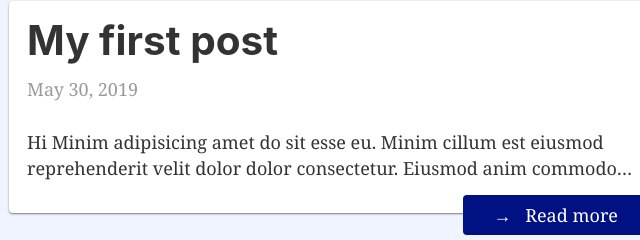
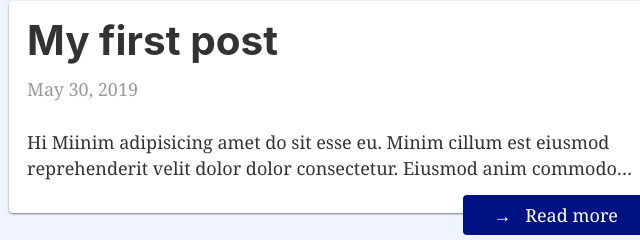
Before and after one commit to Neology92/gatsby-first, a Gatsby site: page /2 in a window 1280 px wide. Shown: the part 128-368 px from the top of the page, 169-809 px from the left. Built offline with nearby package versions, Linux system fonts and the light colour scheme; Gatsby itself is replaced by a stand-in of ours.

Commit message:
Update Posts “post1”

```diff
--- a/src/posts/post1.md
+++ b/src/posts/post1.md
@@ -1,12 +1,11 @@
 ---
-slug: '/first-post'
+slug: /first-post
 date: '2019-05-30'
-title: 'My first post'
+title: My first post
 ---
-
 # Hi
 
-Minim adipisicing amet do sit esse eu. Minim cillum est eiusmod reprehenderit velit dolor dolor consectetur. Eiusmod anim commodo eiusmod exercitation consectetur cillum ullamco laborum id aliquip.
+Miinim adipisicing amet do sit esse eu. Minim cillum est eiusmod reprehenderit velit dolor dolor consectetur. Eiusmod anim commodo eiusmod exercitation consectetur cillum ullamco laborum id aliquip.
 
 Dolor non eiusmod sunt ea et. Veniam ea consequat et deserunt magna. In duis irure anim cupidatat nisi non. Minim consequat in in adipisicing officia id id mollit veniam minim duis ullamco excepteur. Incididunt incididunt eu duis enim id consequat et ullamco pariatur. Cillum magna ad officia irure exercitation qui enim aute laboris. Nostrud ut cillum proident amet do Lorem.
 
```
